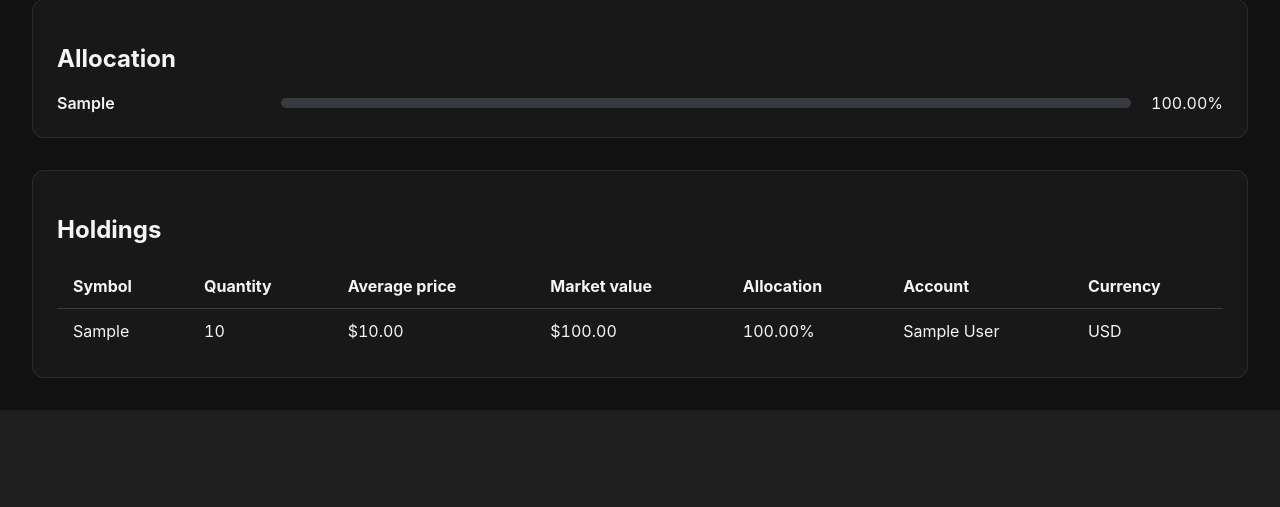
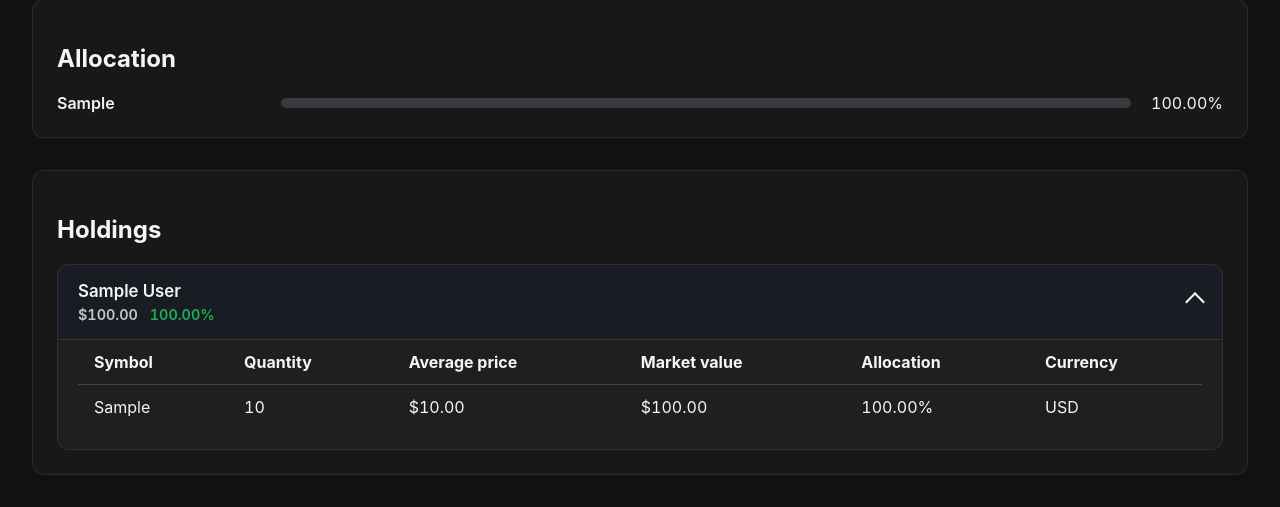
Before and after one commit to Blood-Dawn/pocketsage, a Flask app: page /portfolio/ in a window 1280 px wide. Shown: the part 413-920 px from the top of the page. Before the commit the page ends 823 px from the top, so only its background shows below. Run offline with Flask 3, Linux system fonts and the light colour scheme; tables that the repository leaves empty hold one stand-in row (values such as "Sample post").

Commit message:
Group portfolio holdings by account

```diff
--- a/pocketsage/blueprints/portfolio/routes.py
+++ b/pocketsage/blueprints/portfolio/routes.py
@@ -54,6 +54,20 @@ def _format_quantity(amount: float) -> str:
     return f"{amount:,.4f}".rstrip("0").rstrip(".")
 
 
+def _slugify(text: str) -> str:
+    slug_chars: list[str] = []
+    previous_dash = False
+    for char in text.lower():
+        if char.isalnum():
+            slug_chars.append(char)
+            previous_dash = False
+        elif not previous_dash:
+            slug_chars.append("-")
+            previous_dash = True
+    slug = "".join(slug_chars).strip("-")
+    return slug or "account"
+
+
 def _suggest_mapping(columns: Iterable[str]) -> dict[str, str | None]:
     normalized = [c.strip().lower() for c in columns]
     mapping: dict[str, str | None] = {}
@@ -87,6 +101,7 @@ def list_portfolio():
 
         allocation_map = summary.get("allocation", {})
         holdings_view: list[dict] = []
+        grouped: dict[str, dict] = {}
         for holding in raw_holdings:
             quantity = float(holding.quantity or 0)
             avg_price = float(holding.avg_price or 0)
@@ -97,6 +112,17 @@ def list_portfolio():
                 account_name = holding.account.name
             elif holding.account_id is not None:
                 account_name = f"Account #{holding.account_id}"
+            account_identifier = None
+            if holding.account is not None and holding.account.id is not None:
+                account_identifier = holding.account.id
+            elif holding.account_id is not None:
+                account_identifier = holding.account_id
+            account_label = account_name or "Unassigned"
+            group_key: str
+            if account_identifier is not None:
+                group_key = f"account-{account_identifier}"
+            else:
+                group_key = f"unassigned-{_slugify(account_label)}"
             holdings_view.append(
                 {
                     "symbol": holding.symbol,
@@ -109,12 +135,35 @@ def list_portfolio():
                     "allocation_pct": allocation_pct,
                     "allocation_display": f"{allocation_pct:.2f}%",
                     "account": account_name,
+                    "account_label": account_label,
+                    "account_key": group_key,
                     "currency": (holding.currency or "USD").upper(),
                 }
             )
+            group = grouped.setdefault(
+                group_key,
+                {
+                    "name": account_label,
+                    "key": group_key,
+                    "holdings": [],
+                    "total_value": 0.0,
+                },
+            )
+            group["holdings"].append(holdings_view[-1])
+            group["total_value"] += value
+            if "currency" not in group:
+                group["currency"] = (holding.currency or "USD").upper()
 
         total_value = summary.get("total_value", 0.0) or 0.0
 
+    account_groups = list(grouped.values())
+    for group in account_groups:
+        group["holdings"].sort(key=lambda h: h["value"], reverse=True)
+        share = (group["total_value"] / total_value * 100) if total_value else 0.0
+        group["allocation_pct"] = share
+        group["allocation_display"] = f"{share:.2f}%"
+        group["total_value_display"] = f"${group['total_value']:,.2f}"
+    account_groups.sort(key=lambda g: g["total_value"], reverse=True)
     holdings_view.sort(key=lambda h: h["value"], reverse=True)
     allocation_chart = [
         {"symbol": h["symbol"], "percentage": h["allocation_pct"]}
@@ -125,6 +174,7 @@ def list_portfolio():
     return render_template(
         "portfolio/index.html",
         holdings=holdings_view,
+        account_groups=account_groups,
         total_value=total_value,
         allocation=allocation_chart,
         upload_url=url_for("portfolio.upload_portfolio"),
--- a/pocketsage/static/css/main.css
+++ b/pocketsage/static/css/main.css
@@ -264,6 +264,88 @@ body {
     font-variant-numeric: tabular-nums;
 }
 
+.account-groups {
+    display: grid;
+    gap: 1rem;
+}
+
+.account-group {
+    border: 1px solid rgba(255, 255, 255, 0.08);
+    border-radius: 0.75rem;
+    background: rgba(255, 255, 255, 0.03);
+    overflow: hidden;
+}
+
+.account-summary {
+    list-style: none;
+    display: flex;
+    align-items: center;
+    justify-content: space-between;
+    gap: 1rem;
+    padding: 1rem 1.25rem;
+    cursor: pointer;
+    font-weight: 600;
+    background: rgba(15, 23, 42, 0.35);
+    transition: background 0.2s ease, border-color 0.2s ease;
+}
+
+.account-summary:focus-visible {
+    outline: 3px solid rgba(34, 197, 94, 0.6);
+    outline-offset: 2px;
+}
+
+.account-summary:hover {
+    background: rgba(15, 23, 42, 0.5);
+}
+
+.account-summary::-webkit-details-marker,
+.account-summary::marker {
+    display: none;
+}
+
+.account-summary-title {
+    display: flex;
+    flex-direction: column;
+    gap: 0.35rem;
+}
+
+.account-name {
+    font-size: 1.05rem;
+}
+
+.account-meta {
+    display: flex;
+    gap: 0.75rem;
+    font-variant-numeric: tabular-nums;
+    color: rgba(255, 255, 255, 0.75);
+    font-size: 0.9rem;
+}
+
+.account-summary-icon {
+    width: 0.75rem;
+    height: 0.75rem;
+    border-right: 2px solid currentColor;
+    border-bottom: 2px solid currentColor;
+    transform: rotate(45deg);
+    transition: transform 0.2s ease;
+}
+
+.account-group[open] .account-summary-icon {
+    transform: rotate(-135deg);
+}
+
+.account-group[open] .account-summary {
+    border-bottom: 1px solid rgba(255, 255, 255, 0.1);
+}
+
+.account-holdings {
+    padding: 0 1.25rem 1.25rem;
+}
+
+.account-share {
+    color: rgba(34, 197, 94, 0.85);
+}
+
 .upload-card {
     display: grid;
     gap: 1rem;
--- a/pocketsage/templates/portfolio/index.html
+++ b/pocketsage/templates/portfolio/index.html
@@ -37,11 +37,25 @@
       {% endif %}
     </section>
 
-    <section class="portfolio-holdings" aria-label="Holdings table">
+    <section class="portfolio-holdings" aria-label="Holdings by account">
       <h2>Holdings</h2>
-      {% if holdings %}
+      {% if account_groups %}
+        <div class="account-groups" role="list">
+          {% for account in account_groups %}
+            <details class="account-group" role="listitem"{% if loop.first %} open{% endif %}>
+              <summary class="account-summary" aria-controls="holdings-{{ account.key }}">
+                <span class="account-summary-title">
+                  <span class="account-name">{{ account.name }}</span>
+                  <span class="account-meta">
+                    <span class="account-subtotal" aria-label="Market value">{{ account.total_value_display }}</span>
+                    <span class="account-share" aria-label="Allocation share">{{ account.allocation_display }}</span>
+                  </span>
+                </span>
+                <span class="account-summary-icon" aria-hidden="true"></span>
+              </summary>
+              <div class="account-holdings" id="holdings-{{ account.key }}">
                 <div class="table-scroll">
-          <table class="holdings-table" role="grid">
+                  <table class="holdings-table" role="grid" aria-label="{{ account.name }} holdings">
                     <thead>
                       <tr>
                         <th scope="col">Symbol</th>
@@ -49,24 +63,26 @@
                         <th scope="col">Average price</th>
                         <th scope="col">Market value</th>
                         <th scope="col">Allocation</th>
-                <th scope="col">Account</th>
                         <th scope="col">Currency</th>
                       </tr>
                     </thead>
                     <tbody>
-              {% for holding in holdings %}
+                      {% for holding in account.holdings %}
                         <tr>
                           <td data-label="Symbol">{{ holding.symbol }}</td>
                           <td data-label="Quantity">{{ holding.quantity_display }}</td>
                           <td data-label="Average price">{{ holding.avg_price_display }}</td>
                           <td data-label="Market value">{{ holding.value_display }}</td>
                           <td data-label="Allocation">{{ holding.allocation_display }}</td>
-                  <td data-label="Account">{{ holding.account or "—" }}</td>
                           <td data-label="Currency">{{ holding.currency }}</td>
                         </tr>
                       {% endfor %}
                     </tbody>
                   </table>
+                </div>
+              </div>
+            </details>
+          {% endfor %}
         </div>
       {% else %}
         <p class="empty">No holdings yet. Upload a CSV to see your portfolio here.</p>
```
Lines whose indentation alone changed are shown as unchanged.
